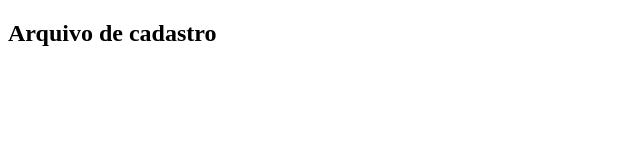
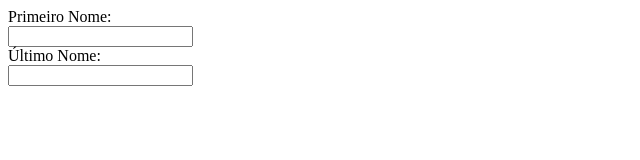
Before and after one commit to matheus-utiama/Aula-BD, a plain HTML site: page cadastro.html in a window 1280 px wide. Shown: the whole page, without its empty margins (0-640 px from the left). Drawn offline with Linux system fonts and the light colour scheme.

Commit message:
formulario

```diff
--- a/cadastro.html
+++ b/cadastro.html
@@ -1,13 +1,19 @@
 <!DOCTYPE html>
 <html>
 <head>
-    <meta charset="utf-8">
+    <meta charset="utf-8" />
     <meta http-equiv="X-UA-Compatible" content="IE=edge">
     <title>Page Title</title>
     <meta name="viewport" content="width=device-width, initial-scale=1">
+    <link rel="stylesheet" type="text/css" media="screen" href="main.css" />
+    <script src="main.js"></script>
 </head>
 <body>
-    <h2>Arquivo de cadastro</h2>
-
+    <form>
+        <label="primeiro nome">Primeiro Nome</label>:<br>
+        <input type="text" name="primeiroNome" id="primeiroNome"><br>
+        <label= for="ultimoNome">Último Nome</label>:<br>
+        <input type="text" name="ultimoNome" id="ultimoNome">
+    </form>
 </body>
 </html>
```
